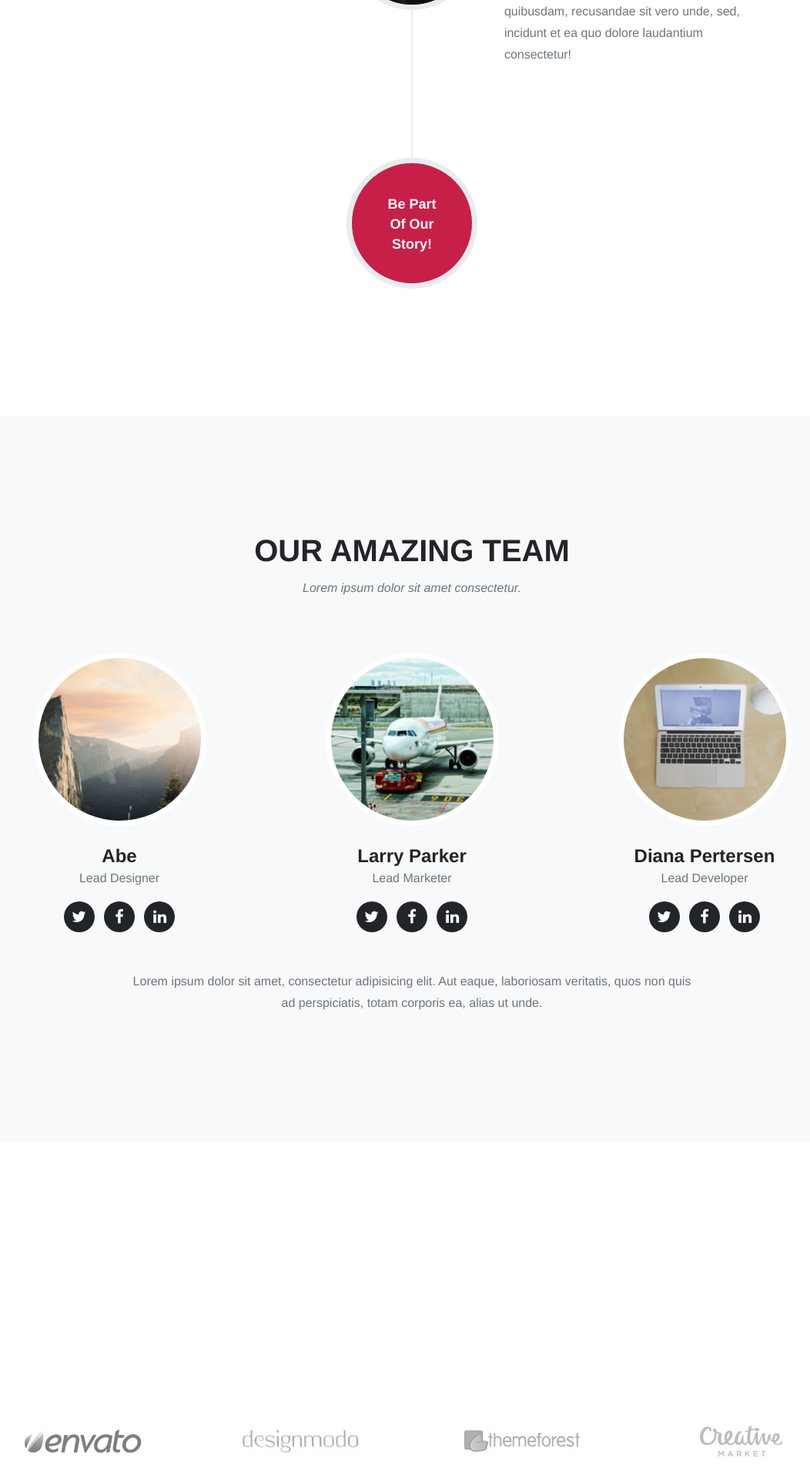
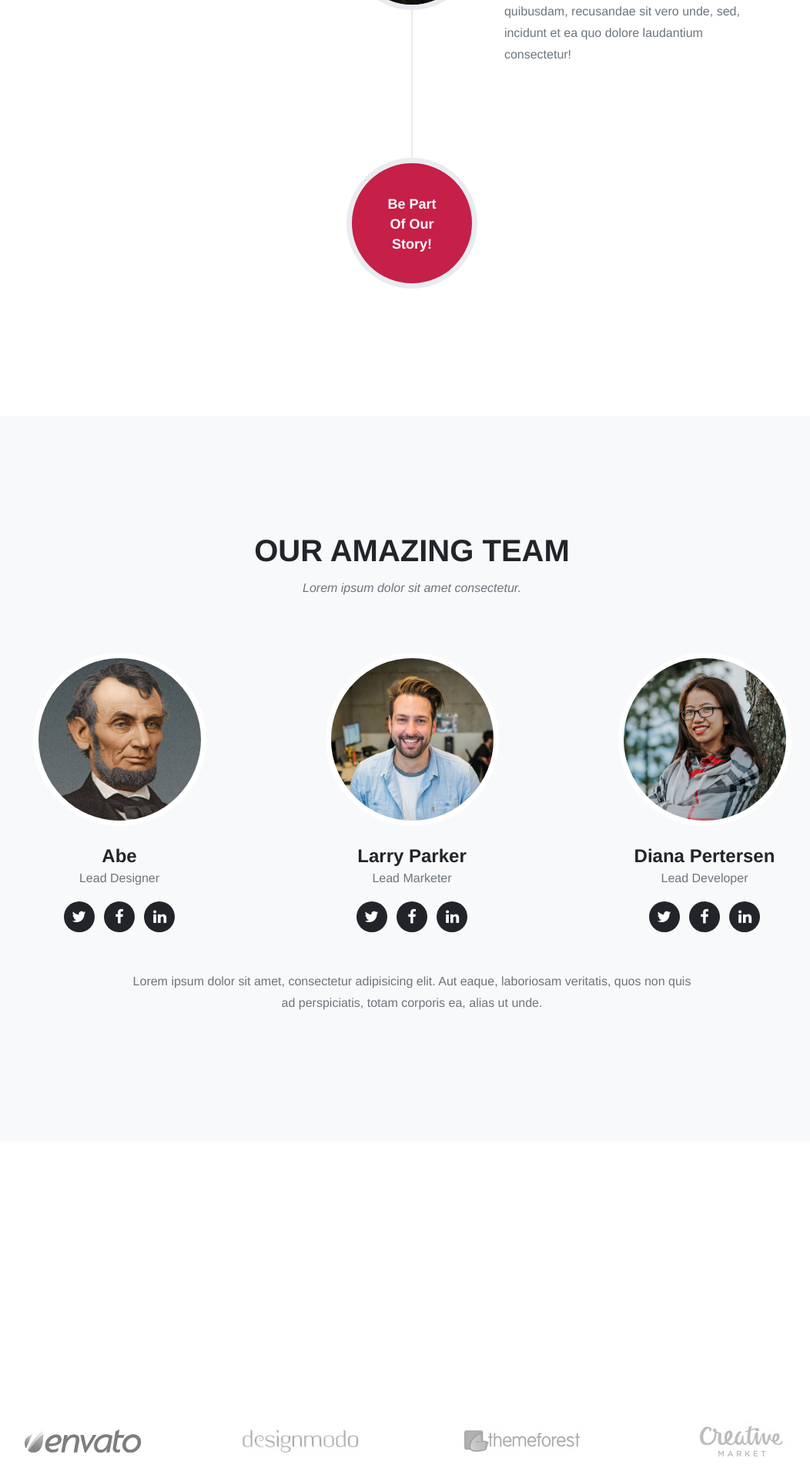
Before and after one commit to wdzajicek/portfolio, a Jekyll site: the page built from 2d.html, in a window 1280 px wide. Shown: the part 3417-5337 px from the top of the page at 77% size, without its empty margins (105-1157 px from the left). Built offline with Jekyll 4.4.1, drawn with Linux system fonts in a browser that asks for light colours; nearby versions of some CDN libraries.

```diff
--- a/_includes/team.html
+++ b/_includes/team.html
@@ -10,7 +10,7 @@
     <div class="row">
       <div class="col-sm-4">
         <div class="team-member">
-          <img class="mx-auto rounded-circle" src="assets/img/1.jpg" alt="">
+          <img class="mx-auto rounded-circle" src="assets/img/team-1.jpg" alt="">
           <h4>Abe</h4>
           <p class="text-muted">Lead Designer</p>
           <ul class="list-inline social-buttons">
@@ -34,7 +34,7 @@
       </div>
       <div class="col-sm-4">
         <div class="team-member">
-          <img class="mx-auto rounded-circle" src="assets/img/2.jpg" alt="">
+          <img class="mx-auto rounded-circle" src="assets/img/team-2.jpg" alt="">
           <h4>Larry Parker</h4>
           <p class="text-muted">Lead Marketer</p>
           <ul class="list-inline social-buttons">
@@ -58,7 +58,7 @@
       </div>
       <div class="col-sm-4">
         <div class="team-member">
-          <img class="mx-auto rounded-circle" src="assets/img/3.jpg" alt="">
+          <img class="mx-auto rounded-circle" src="assets/img/team-3.jpg" alt="">
           <h4>Diana Pertersen</h4>
           <p class="text-muted">Lead Developer</p>
           <ul class="list-inline social-buttons">
```
Also changed, not shown: gulpconfig.yml (+2 -6 lines).
